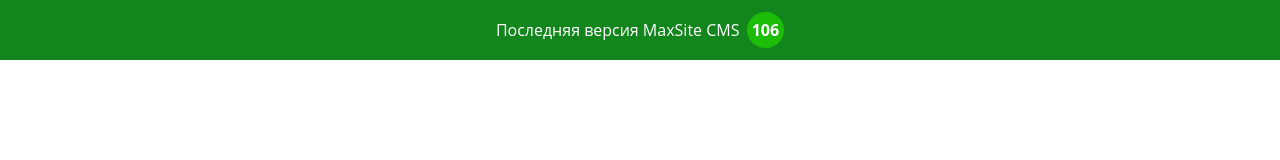
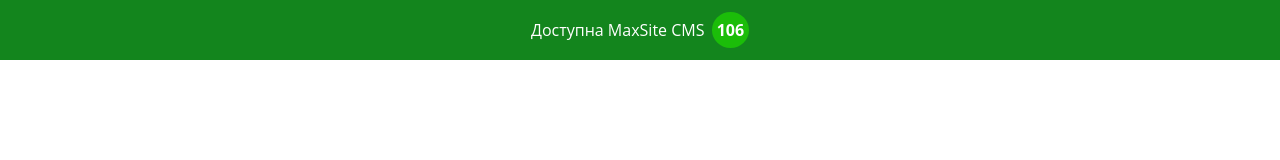
Before and after one commit to maxsite/maxsite.github.io, a plain HTML site: page version.html in a window 1280 px wide. Drawn offline with Linux system fonts and the light colour scheme.

Commit message:
Update version.html

```diff
--- a/version.html
+++ b/version.html
@@ -3,4 +3,4 @@ body {line-height: 1; margin: 0; padding: 0; font-family: Open Sans,Helvetica Ne
 a {color: #fff; text-decoration: none; display: block; padding: 0 10px; text-align: center; background: #106f18;; height: 60px; line-height: 60px;}
 a:hover {color: #ffffff; background: #13851d;}
 b {display: inline-block; border-radius: 50%; line-height: 1; padding: 10px 5px; margin-left: 3px; background: #1bbd09; color: #ffffff;}
-</style></head><body><a href="https://max-3000.com/page/maxsite-cms-106" target="_blank">Последняя версия MaxSite CMS <b>106</b></a></body></html>
+</style></head><body><a href="https://max-3000.com/page/maxsite-cms-106" target="_blank">Доступна MaxSite CMS <b>106</b></a></body></html>
```
